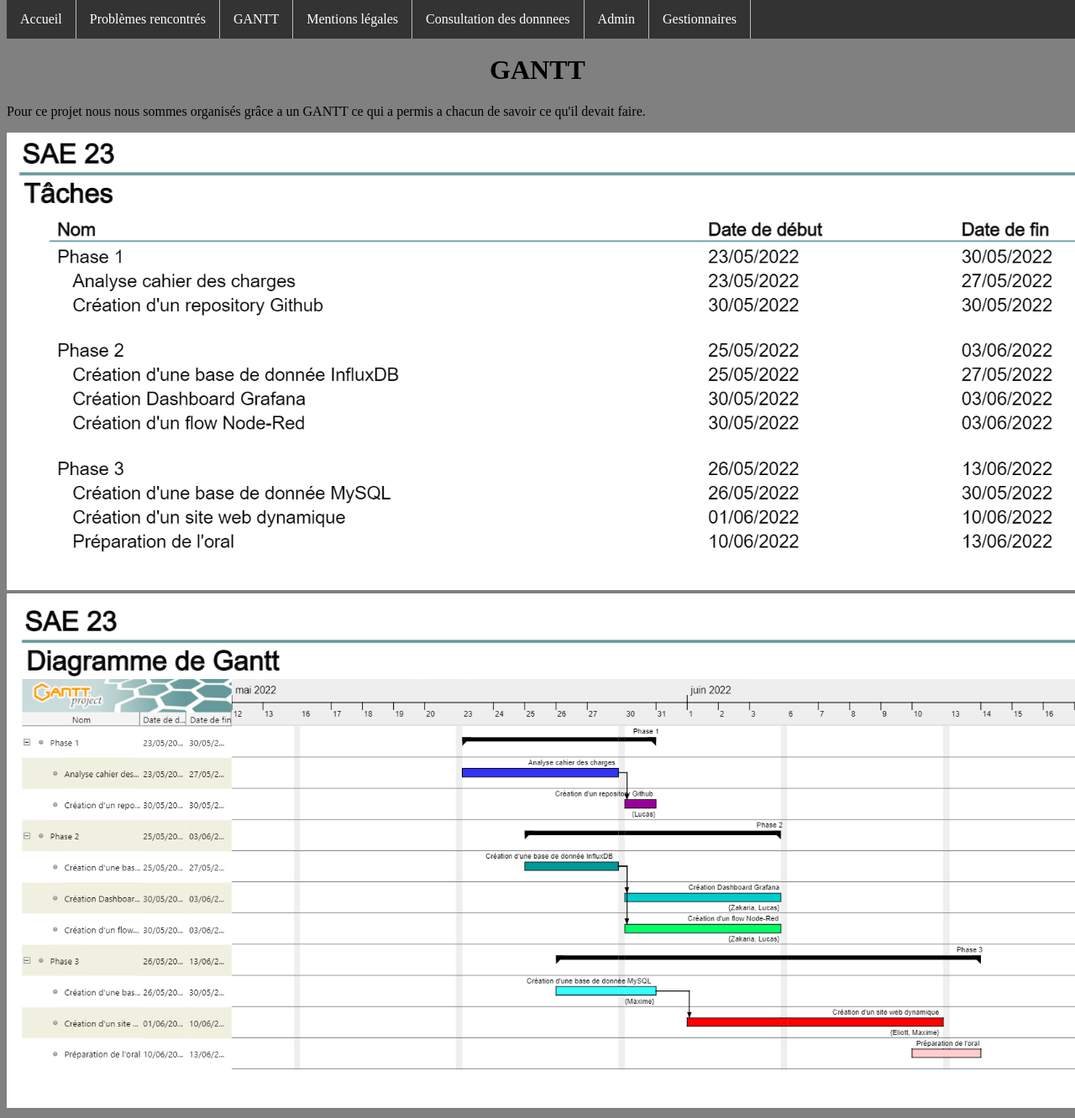
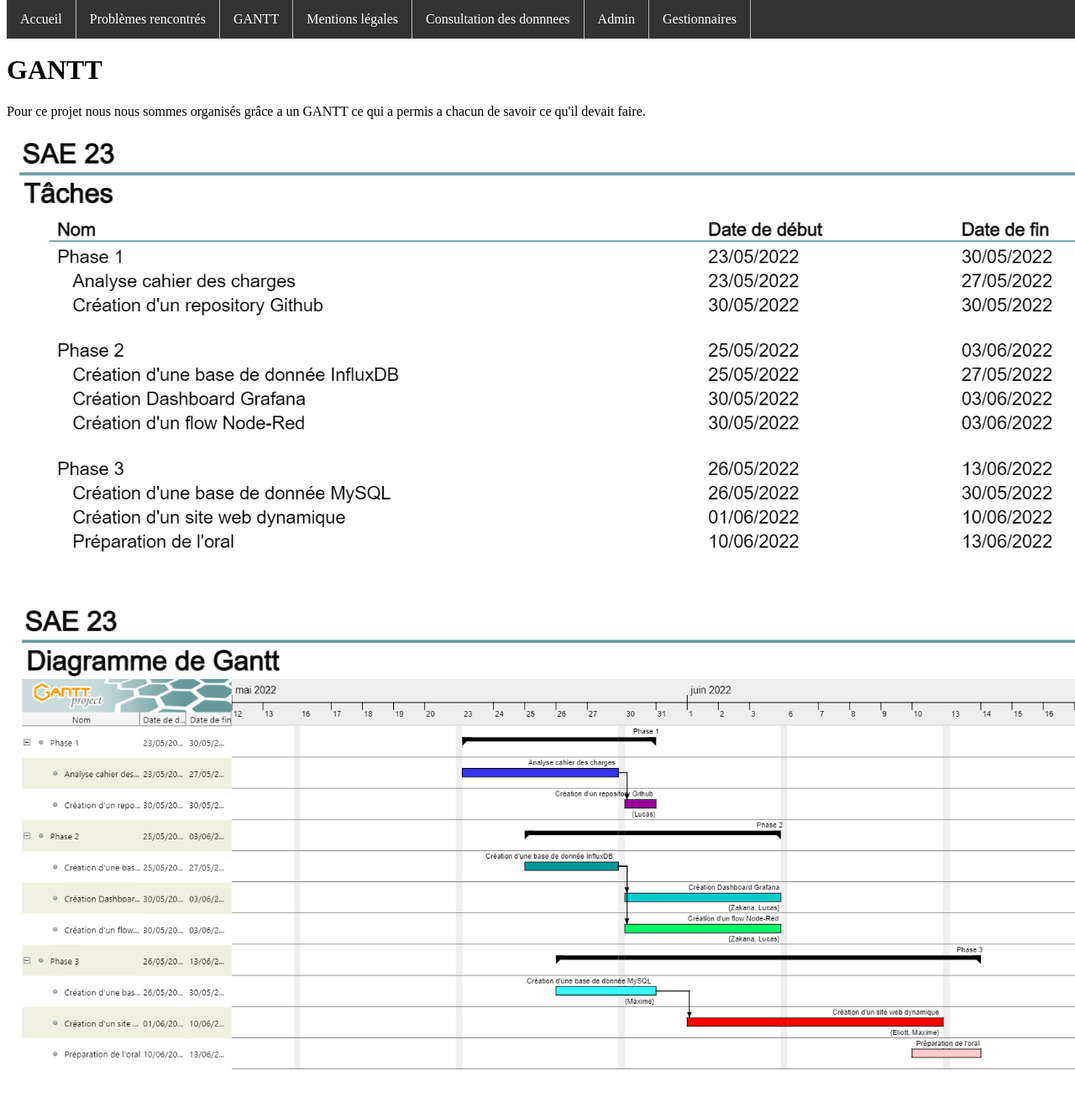
Before and after one commit to Kloneckiiii/SAE-23, a PHP site: page /gantt.html in a window 1280 px wide; the page is wider, and only the part inside the window is pictured. Shown: that part at 84% size. Run offline with PHP 8.4, Linux system fonts and the light colour scheme.

Commit message:
Add files via upload

```diff
--- a/SAE23-Rendu/CSS/style.css
+++ b/SAE23-Rendu/CSS/style.css
@@ -27,10 +27,6 @@ td {
 	body {
 		background-color: lightblue;
 	}
-}
-
-body  {
-  background-color: grey;
 }
 
 
@@ -83,7 +79,3 @@ footer {
 }
 
 /* Titres */
-
-h1 {
-  text-align: center;
-}
```
